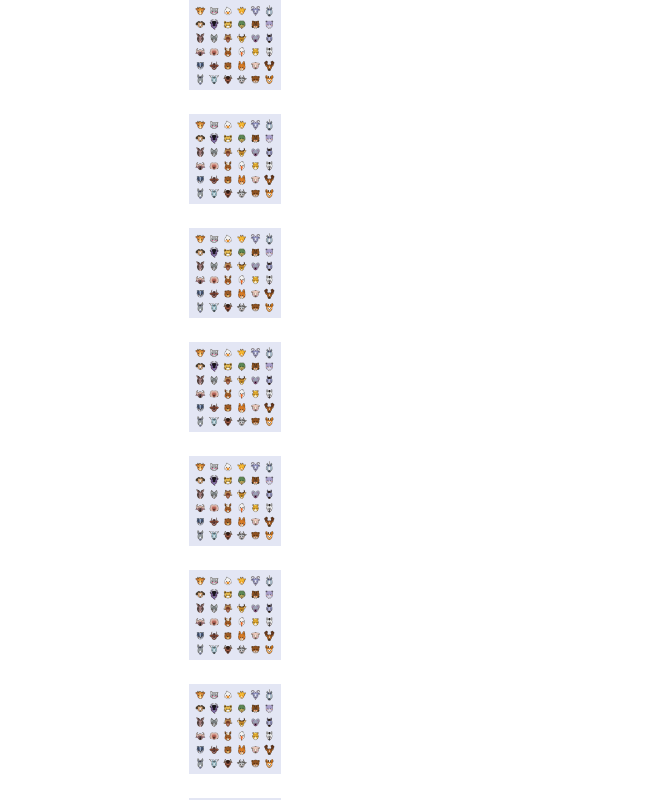
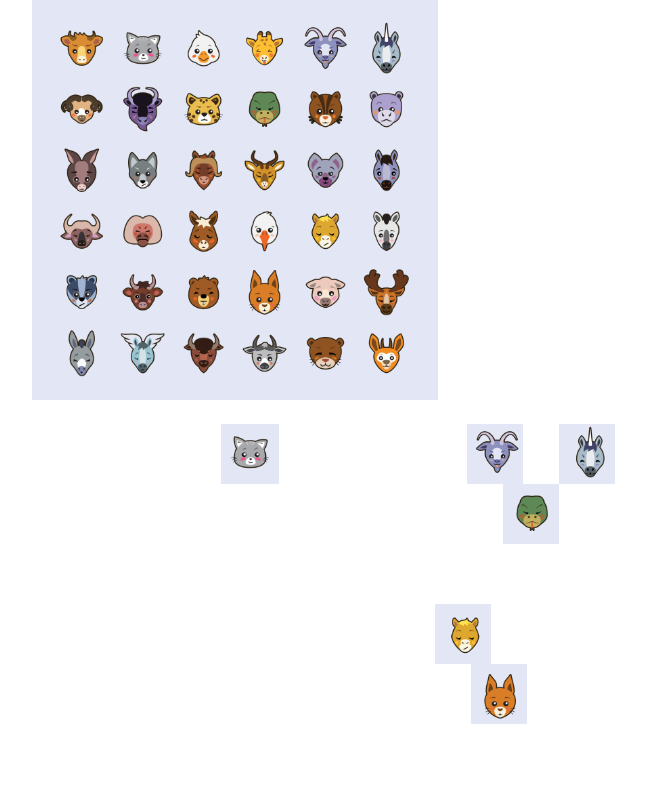
Before and after one commit to onyoo/Reflex-Games, a React (Create React App) app: page / in a window 1280 px wide. Shown: the top 800 px of the page, without its empty margins (405-1051 px from the left). Built offline with nearby package versions, Linux system fonts and the light colour scheme.

Commit message:
adds working sprite, and generates random icons for card

```diff
--- a/src/App.js
+++ b/src/App.js
@@ -1,52 +1,92 @@
-// import logo from "./img/animal-icons-featured.svg";
-import logo from "./img/animal-icons-featured.png";
+import sprite from "./img/animal-icons-featured.png";
 import "./App.css";
 import { Icon } from "./Components/Icon";
 import { Card } from "./Components/Card";
 
+let config = {
+  row: {
+    0: { right: "80px", left: "20px" },
+    1: { right: "140px", left: "82px" },
+    2: { right: "200px", left: "142px" },
+    3: { right: "260px", left: "204px" },
+    4: { right: "320px", left: "264px" },
+    5: { right: "380px", left: "324px" },
+  },
+  column: {
+    0: { top: "20px", bottom: "80px" },
+    1: { top: "80px", bottom: "140px" },
+    2: { top: "140px", bottom: "200px" },
+    3: { top: "200px", bottom: "260px" },
+    4: { top: "260px", bottom: "320px" },
+    5: { top: "320px", bottom: "380px" },
+  },
+};
+
+let confIcons = [
+  "cow",
+  "cat",
+  "duck",
+  "giraffe",
+  "goat",
+  "unicorn",
+  "ram",
+  "oxen",
+  "cheetah",
+  "snake",
+  "skip",
+  "hippo",
+  "skip",
+  "wolf",
+  "water-buffalo",
+  "gazelle",
+  "hyena",
+  "skip",
+  "skip",
+  "baboon",
+  "skip",
+  "stork",
+  "skip",
+  "horse",
+  "badger",
+  "skip",
+  "bear",
+  "fox",
+  "pig",
+  "reindeer",
+  "donkey",
+  "pegasus",
+  "bison",
+  "skip",
+  "otter",
+  "skip",
+];
+
+let iconObjects = confIcons.map((id, idx) => {
+  return {
+    id: id,
+    img: sprite,
+    position: { ...config.row[Math.floor(idx / 6)], ...config.column[idx % 6] },
+  };
+});
+
 const App = () => {
-  const icons = [
-    { id: "cow", logo: logo, names: ["ghost", "fantasma"] },
-    { id: "cat", logo: logo, names: ["ghost2", "fantasma2"] },
-    { id: "duck", logo: logo, names: ["ghost3", "fantasma3"] },
-    { id: "giraffe", logo: logo, names: ["ghost3", "fantasma3"] },
-    { id: "goat", logo: logo, names: ["ghost3", "fantasma3"] },
-    { id: "unicorn", logo: logo, names: ["ghost3", "fantasma3"] },
-    { id: "ram", logo: logo, names: ["ghost3", "fantasma3"] },
-    { id: "oxen", logo: logo, names: ["ghost3", "fantasma3"] },
-    { id: "cheetah", logo: logo, names: ["ghost3", "fantasma3"] },
-    { id: "snake", logo: logo, names: ["ghost3", "fantasma3"] },
-    { id: "skip", logo: logo, names: ["ghost3", "fantasma3"] },
-    { id: "hippo", logo: logo, names: ["ghost3", "fantasma3"] },
-    { id: "skip", logo: logo, names: ["ghost3", "fantasma3"] },
-    { id: "wolf", logo: logo, names: ["ghost3", "fantasma3"] },
-    { id: "water-buffalo", logo: logo, names: ["ghost3", "fantasma3"] },
-    { id: "gazelle", logo: logo, names: ["ghost3", "fantasma3"] },
-    { id: "hyena", logo: logo, names: ["ghost3", "fantasma3"] },
-    { id: "skip", logo: logo, names: ["ghost3", "fantasma3"] },
-    { id: "skip", logo: logo, names: ["ghost3", "fantasma3"] },
-    { id: "bamboo", logo: logo, names: ["ghost3", "fantasma3"] },
-    { id: "skip", logo: logo, names: ["ghost3", "fantasma3"] },
-    { id: "skip", logo: logo, names: ["ghost3", "fantasma3"] },
-    { id: "skip", logo: logo, names: ["ghost3", "fantasma3"] },
-    { id: "horse", logo: logo, names: ["ghost3", "fantasma3"] },
-    { id: "badger", logo: logo, names: ["ghost3", "fantasma3"] },
-    { id: "skip", logo: logo, names: ["ghost3", "fantasma3"] },
-    { id: "skip", logo: logo, names: ["ghost3", "fantasma3"] },
-    { id: "skip", logo: logo, names: ["ghost3", "fantasma3"] },
-    { id: "skip", logo: logo, names: ["ghost3", "fantasma3"] },
-    { id: "reindeer", logo: logo, names: ["ghost3", "fantasma3"] },
-    { id: "donkey", logo: logo, names: ["ghost3", "fantasma3"] },
-    { id: "pegasus", logo: logo, names: ["ghost3", "fantasma3"] },
-    { id: "bison", logo: logo, names: ["ghost3", "fantasma3"] },
-    { id: "skip", logo: logo, names: ["ghost3", "fantasma3"] },
-    { id: "skip", logo: logo, names: ["ghost3", "fantasma3"] },
-    { id: "skip", logo: logo, names: ["ghost3", "fantasma3"] },
-  ];
+  const generateRandomIcons = (n) => {
+    let randomIcons = [];
+    let randomIconMap = {};
+    for (var i = 0; i < n; i++) {
+      let randIcon =
+        iconObjects[Math.floor(Math.random() * iconObjects.length)];
+      if (!(randIcon.id in randomIconMap)) {
+        randomIconMap[randIcon.id] = 1;
+        randomIcons.push(randIcon);
+      }
+    }
+    return randomIcons;
+  };
 
   return (
     <div className="App">
-      <Card icons={icons} />
+      <Card icons={generateRandomIcons(9)} />
     </div>
   );
 };
--- a/src/Components/Card/index.js
+++ b/src/Components/Card/index.js
@@ -1,11 +1,26 @@
 import { useState } from "react";
 import { Icon } from "../Icon";
+import logo from "../../img/animal-icons-featured.png";
 
 export const Card = ({ icons, ...props }) => {
   return (
     <div>
+      <img height="400px" src={logo} />
+      <br />
       {icons.map((icon) => {
-        return <Icon image={icon.logo} names={icon.names} />;
+        return (
+          <Icon
+            image={icon.img}
+            names={icon.names}
+            id={icon.id}
+            style={{
+              position: "absolute",
+              top: 0,
+              left: 0,
+              clip: `rect(${icon.position.top} ${icon.position.right} ${icon.position.bottom} ${icon.position.left})`,
+            }}
+          />
+        );
       })}
     </div>
   );
--- a/src/Components/Icon/index.js
+++ b/src/Components/Icon/index.js
@@ -1,13 +1,12 @@
 import { useState } from "react";
 
-export const Icon = ({ image, names, ...props }) => {
+export const Icon = ({ image, names, style, id, ...props }) => {
   return (
-    <div>
-      <img
-        height="90px"
-        src={image}
-        style={{ clip: "rect(0, 10px, 20px, 0)" }}
-      />
+    <div
+      id={id}
+      style={{ position: "relative", display: "inline-block", padding: "1em" }}
+    >
+      <img height="400px" src={image} style={{ ...style }} />
       {/* {names.join(", ")} */}
       <br />
       <br />
```
